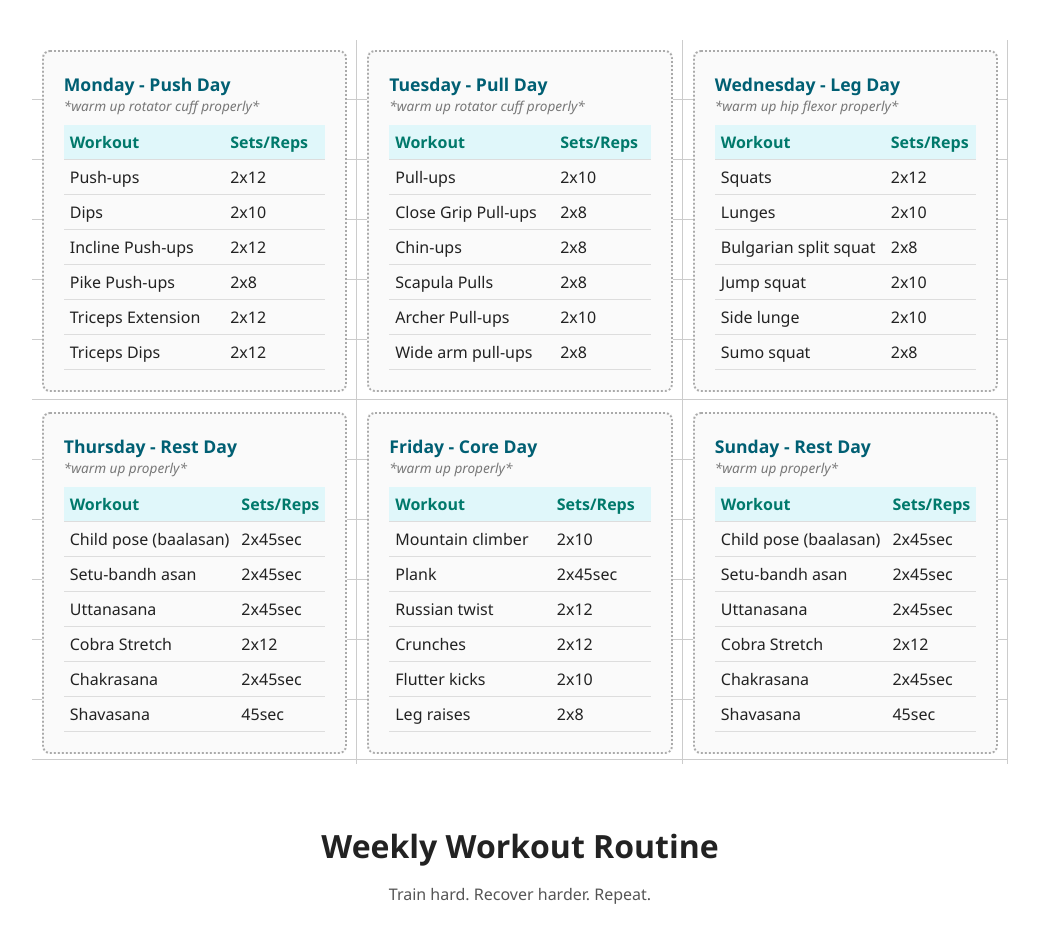
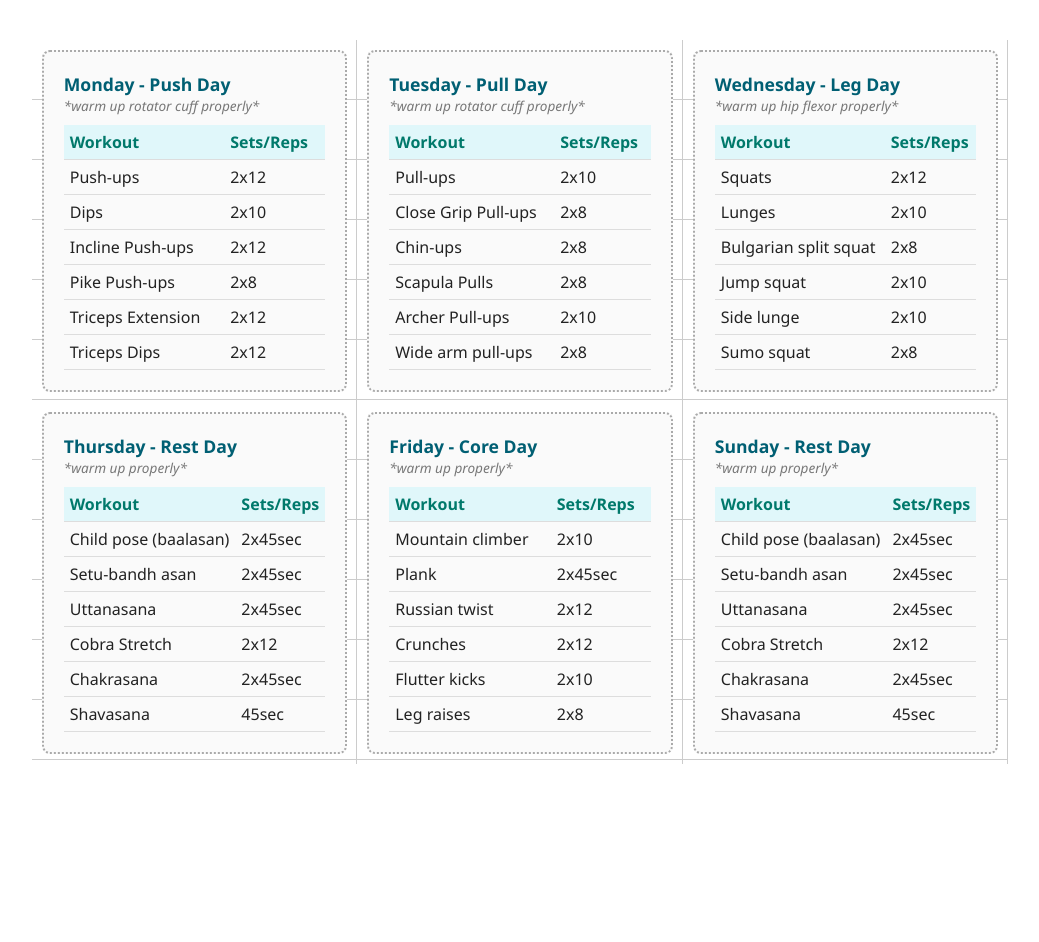
Before and after one commit to xninju/TT-Cardio, a plain HTML site: page index.html in a window 1280 px wide. Shown: the whole page, without its empty margins (120-1159 px from the left). After the commit the page ends 804 px from the top, so only its background shows below. Drawn offline with Linux system fonts and the light colour scheme.

Commit message:
Update index.html

```diff
--- a/index.html
+++ b/index.html
@@ -218,11 +218,5 @@
     </div>
   </div>
 
-  <!-- Heading at bottom -->
-  <div class="heading">
-    <h1>Weekly Workout Routine</h1>
-    <p>Train hard. Recover harder. Repeat.</p>
-  </div>
-
 </body>
 </html>
```
